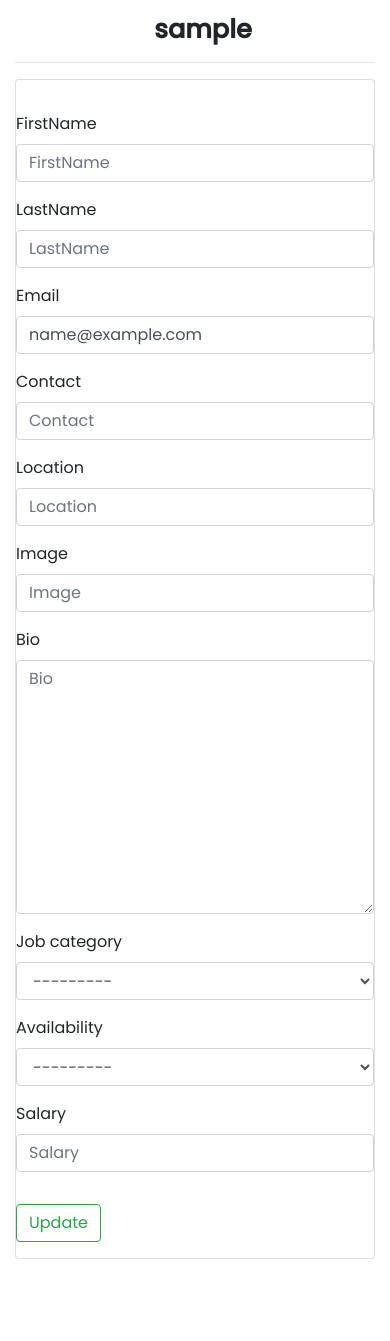
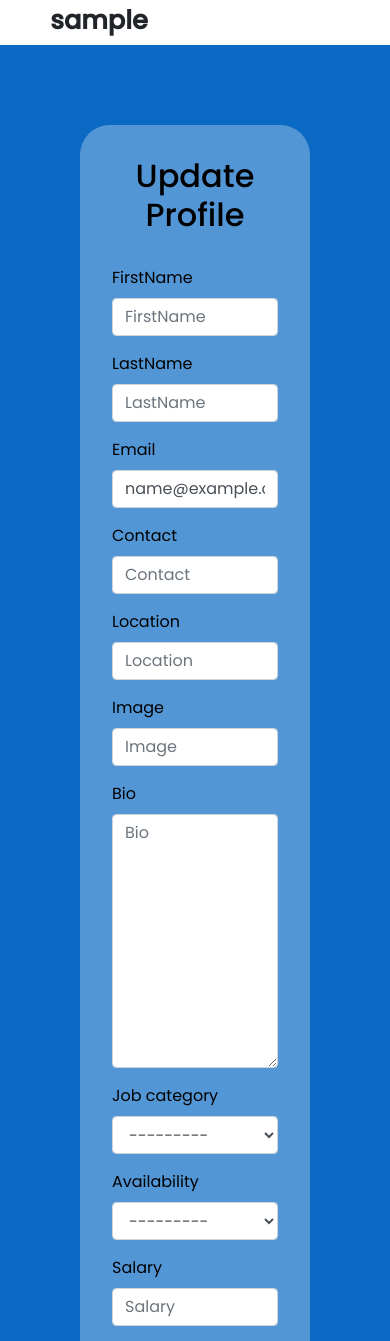
Before and after one commit to mary-wan/jobseekers, a Django app: page /update_jobseeker_profile/ in a window 390 px wide; the page is wider, and only the part inside the window is pictured. Shown: the part 377-1718 px from the top of that part. Before the commit the page ends 1636 px from the top of that part, so only its background shows below. Run offline with Django 3.2, Linux system fonts and the light colour scheme; the visitor is signed in with stand-in values (Sample User, id 1); some libraries are stand-ins or nearby versions.

Commit message:
update the profile file

```diff
--- a/seekapp/templates/jobseeker/update.html
+++ b/seekapp/templates/jobseeker/update.html
@@ -1,7 +1,7 @@
 {% extends "base.html" %}
 {% load bootstrap4 %}
 {% block content %}
-  <div class="container-fluid">
+  <!-- <div class="container-fluid">
     <div class="row">
       <div class="col-md-3"></div>
       <div class="col-md-6">
@@ -22,22 +22,26 @@
   {% endfor %}
 {% endif %}
 
+        <div class="container-fluid">
+            <div class="row">
+                <div class="col-md-6  justify-content-start">
                     <div class="text-center">
                         <div>
                           {% if user.profile.profile_picture.url %}
-            <img class="profile_picture"
+                          <img class="update_pic"
                              src="{{ user.profile.profile_photo.url }}" style="height: 20vh; width:20vh;" alt="{{ profile.name }}">
                              {% else %}
                              <img src="https://st2.depositphotos.com/1104517/11965/v/600/depositphotos_119659092-stock-illustration-male-avatar-profile-picture-vector.jpg"
-               class="card-img-top profile-pic" alt="My profile picture">
+                             class="card-img-top update-pic" alt="My profile picture">
                                {% endif %}
                             </div>
                         <div>
                           <h2 class="text-monospace ml-3 pt-2"><small><strong>{{user.username}}</strong></small></h2>
                         </div>
                       </div>
-        <hr>
 
+                </div>
+                <div class="col-md-6 justify-content-end">
                     <div class="card" id="myContent">
                         <form class="forms" action="" method="POST" enctype="multipart/form-data">
                           {% csrf_token %}
@@ -51,7 +55,56 @@
                         </form>
                       </div>
                     </div>
+                </div>
+            </div>
+        </div>
       <div class="col-md-3"></div>
+    </div>
+  </div> -->
+
+
+
+
+
+
+
+
+
+
+  <div class="container-full">
+      <div class="row">
+            <div class="col-md-5">
+                  <div>
+                      {% if user.profile.profile_picture.url %}
+                      <img class="update_pic"
+                         src="{{ user.profile.profile_photo.url }}" style="height: 20vh; width:20vh;" alt="{{ profile.name }}">
+                         {% else %}
+                         <img src="https://st2.depositphotos.com/1104517/11965/v/600/depositphotos_119659092-stock-illustration-male-avatar-profile-picture-vector.jpg"
+                         class="card-img-top update-pic" alt="My profile picture">
+                           {% endif %}
+                  </div>
+                  <div>
+                    <h2 class=" user text-center"><small><strong>{{user.username}}</strong></small></h2>
+                  </div>
+            </div>
+          <div class="col-md-7">
+           <div class="format">
+            <div class="upt" id="myContent">
+                <h2 class="text-center">Update Profile</h2>
+                <form class="forms" action="" method="POST" enctype="multipart/form-data">
+                  {% csrf_token %}
+                  <fieldset class="form-group">
+                    {% bootstrap_form user_form%}
+                    {% bootstrap_form jobseeker_form%}
+                  </fieldset>
+                  <div class="form-group">
+                    <button class="btn btn-outline-success" type="submit">Update</button>
+                  </div>
+                </form>
+              </div>
+            </div>
+           </div>
+          </div>
       </div>
   </div>
 {% endblock %}
```
Lines whose indentation alone changed are shown as unchanged.
